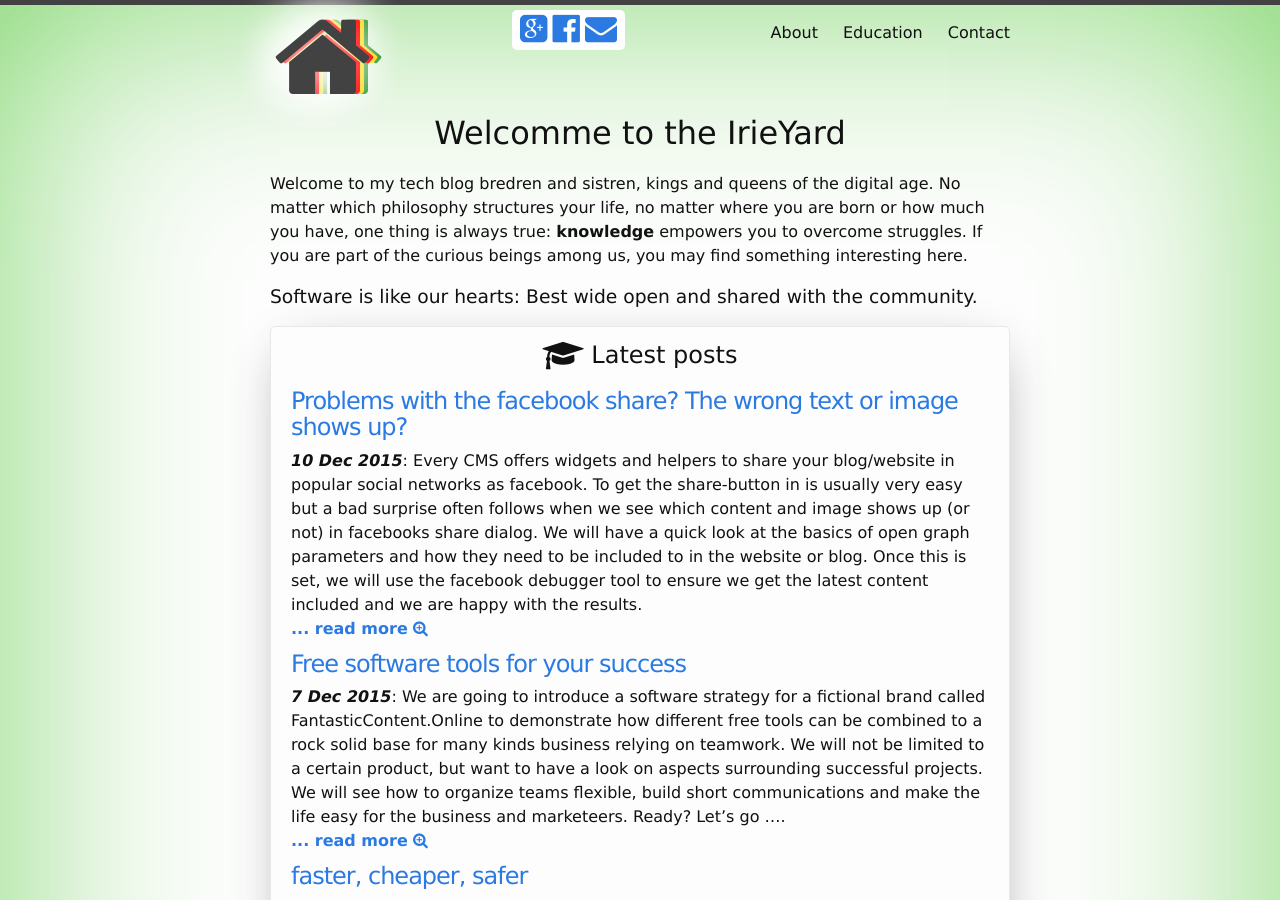
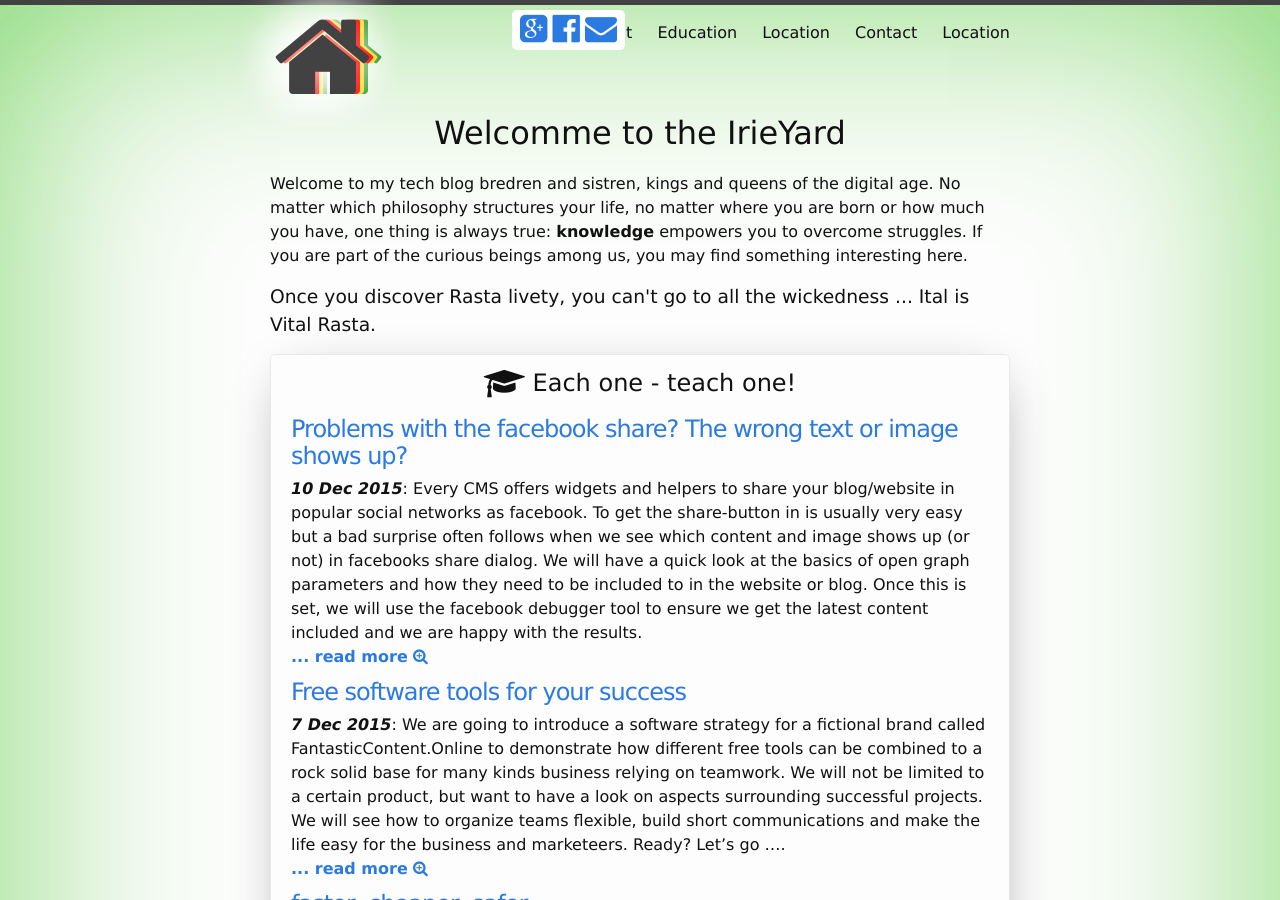
Before and after one commit to Solomonic/ital.yard, a Jekyll site: the page built from index.html, in a window 1280 px wide and 900 px high. Built offline with Jekyll 4.4.1, drawn with Linux system fonts in a browser that asks for light colours; some of the changed text lies outside the part shown.

```diff
--- a/_config.yml
+++ b/_config.yml
@@ -26,7 +26,7 @@ path-partner: "http://rasta.online/library/partner"
 path-image: "http://rasta.online/library/images"
 email: info@rasta.online
 avatar: "http://rasta.online/images/avatar.png"
-description: Interested in creating websites and internet technologies, open-source and team-management ? Browse our the educational articles and tutorials.
+description: Interested in ital living and organic farming? Join a Rasta Rootsman on the journey to real Rasta Livety.
 cv: "https://careers.stackoverflow.com/jenskrause"
 pingdom_url: "http://tools.pingdom.com/fpt/"
 pingdom_report: "http://tools.pingdom.com/fpt/#!/bTZzor/rasta.online/about"
--- a/_includes/footer.html
+++ b/_includes/footer.html
@@ -14,9 +14,7 @@
       <div class="footer-col footer-col-2">
         <h3>Contact</h3>
         <ul class="invisible">
-           <li><a href="{{site.fb-url}}" target="facebook" title="Contact us on facebook.com"><span aria-hidden="true" title="facebook.com" aria-label="facebook.com" class="fa fa-facebook-official fa-lg"></span> Facebook</a></li>
-           <li><a href="mailto:{{ site.email }}"><span aria-hidden="true" title="Email" aria-label="Email" class="fa fa-envelope"></span> Email</a></li>
-           <li><a href="skype:{{ site.skype }}?chat"><span aria-hidden="true" title="Skype Chat" aria-label="Skype Chat" class="fa fa-skype fa-lg"></span> Skype </a></li>
+           <li><a href="{{site.fb-url}}" target="facebook" title="Contact us on facebook.com"><
         </ul>
       </div>
 
--- a/education/index.html
+++ b/education/index.html
@@ -3,7 +3,7 @@ layout: default
 title: Education
 
 navigation: main
-seo_description: Browse all our educational articles about internet and technologies topics. Get smarter, learn something new and help others. Knowledge is the key to your success, while you can help to improve th live of your community.
+seo_description: Browse all our educational articles.
 
 share: rasta
 ---
@@ -12,7 +12,7 @@ share: rasta
   <h2 class="page-heading">Educational Post Library</h2>
   <section>
     <div class="article full">
-        <h2>Posts on Rasta.Online</h2>
+        <h2>Articles</h2>
         {% include education_list.html %}
     </div>
     <div class="article full">
@@ -20,7 +20,7 @@ share: rasta
         {% include list_external_blogs.html %}
     </div>
     <div class="article full">
-        <h2>Video Posts</h2>
+        <h2>Interesting Videos</h2>
         {% include list_videos.html %}
     </div>
   </section>
--- a/index.html
+++ b/index.html
@@ -10,10 +10,11 @@ share: rasta
 
   <h1 class="page-heading center">Welcomme to the IrieYard</h1>
   <p>Welcome to my tech blog bredren and sistren, kings and queens of the digital age. No matter which philosophy structures your life, no matter where you are born or how much you have, one thing is always true: <strong>knowledge</strong> empowers you to overcome struggles. If you are part of the curious beings among us, you may find something interesting here.</p>
-  <h3>Software is like our hearts: Best wide open and shared with the community.</h3>
+
+  <h3>Once you discover Rasta livety, you can't go to all the wickedness ... Ital is Vital Rasta.</h3>
   <section>
     <div class="article full">
-      <h2><i class="fa fa-graduation-cap fa-lg"></i> Latest posts</h2>
+      <h2><i class="fa fa-graduation-cap fa-lg"></i> Each one - teach one!</h2>
         {% include education_list.html %}
 
         <h3><span class="fa fa-external-link fa-lg"></span> Also check these blogs:</h3>
```
Also changed, not shown: location/index.html (added, +14 -0 lines), location/index.md (added, +14 -0 lines).
